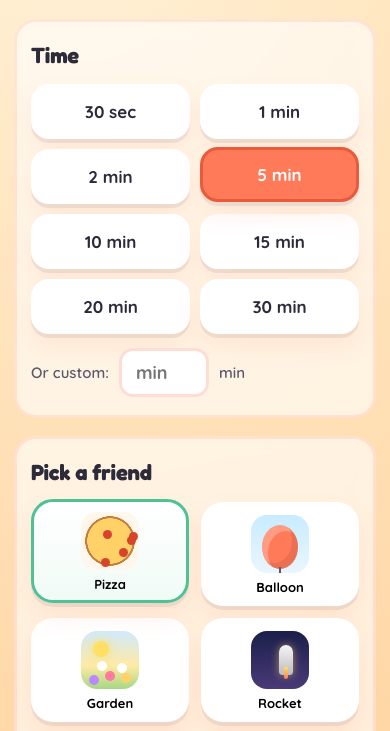
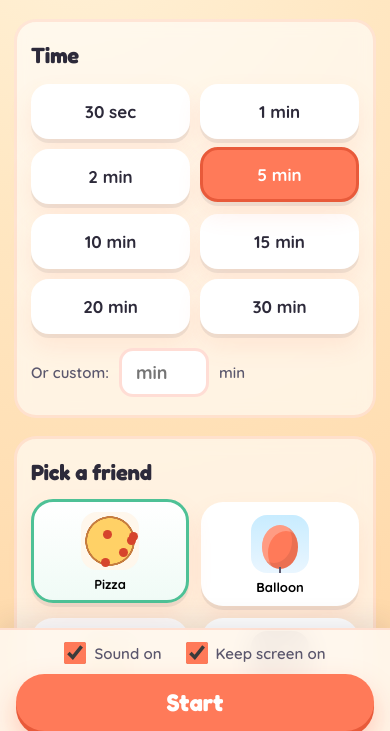
Before and after one commit to dbandrews/timers, a plain HTML site: page index.html in a window 390 px wide. Shown: the part 99-830 px from the top of the page. Drawn offline with Linux system fonts and the light colour scheme.

Commit message:
Pin Sound + Keep-screen-on toggles to bottom on mobile
Previously the toggles and Start button sat at the very bottom of a tall
setup screen and were easy to miss on a phone — especially with iOS
Safari's collapsing URL bar shifting where the fold lands. Made the
.setup-controls a fixed bottom bar on viewports under 520px so both
toggles and the Start button are always visible without scrolling.

Also dropped the html/body { height: 100% } that can break vertical
scrolling on iOS, and switched min-heights to 100dvh where supported so
the layout matches the actual visible area.

Co-Authored-By: Claude Opus 4.7 (1M context) <noreply@anthropic.com>

```diff
--- a/style.css
+++ b/style.css
@@ -19,7 +19,6 @@
 * { box-sizing: border-box; margin: 0; padding: 0; }
 
 html, body {
-  height: 100%;
   overflow-x: hidden;
   -webkit-tap-highlight-color: transparent;
 }
@@ -29,7 +28,9 @@ body {
   font-weight: 600;
   color: var(--ink);
   background: var(--bg-grad);
+  background-attachment: fixed;
   min-height: 100vh;
+  min-height: 100dvh;
   line-height: 1.4;
 }
 
@@ -40,7 +41,7 @@ h1, h2, h3, .display-font {
 }
 
 /* Screens ---------------------------------------------------- */
-.screen { display: none; min-height: 100vh; }
+.screen { display: none; min-height: 100vh; min-height: 100dvh; }
 .screen.visible { display: flex; }
 
 #setup-screen {
@@ -410,16 +411,34 @@ h1, h2, h3, .display-font {
 
 /* Responsive */
 @media (max-width: 520px) {
-  #setup-screen { padding: 20px 14px 32px; gap: 18px; }
+  #setup-screen { padding: 20px 14px 200px; gap: 18px; }
   .panel { padding: 18px 14px 18px; border-radius: 22px; }
   .duration-btn { font-size: 17px; padding: 14px 8px; }
   .viz-thumb { width: 58px; height: 58px; }
   .viz-card { font-size: 13px; padding: 10px 4px 8px; }
-  .start-btn { font-size: 24px; padding: 16px 36px; width: 100%; margin-left: 0; }
-  .setup-controls { flex-direction: column-reverse; align-items: stretch; }
-  .toggle-group { justify-content: center; gap: 10px 22px; }
-  .toggle-pill { justify-content: center; }
-  .run-controls { padding: 12px 14px 16px; }
+
+  .setup-controls {
+    position: fixed;
+    left: 0;
+    right: 0;
+    bottom: 0;
+    z-index: 20;
+    flex-direction: column;
+    align-items: stretch;
+    gap: 10px;
+    margin: 0;
+    padding: 12px 16px calc(14px + env(safe-area-inset-bottom));
+    background: rgba(255, 247, 236, 0.94);
+    -webkit-backdrop-filter: blur(14px);
+    backdrop-filter: blur(14px);
+    border-top: 2px solid rgba(255, 122, 89, 0.18);
+    box-shadow: 0 -8px 24px rgba(45, 42, 58, 0.1);
+  }
+  .toggle-group { justify-content: center; gap: 6px 24px; }
+  .toggle-pill { justify-content: center; font-size: 15px; }
+  .start-btn { font-size: 24px; padding: 14px 24px; width: 100%; margin-left: 0; }
+
+  .run-controls { padding: 12px 14px calc(14px + env(safe-area-inset-bottom)); }
   .ctrl-btn { font-size: 18px; padding: 11px 22px; }
   .time-readout { font-size: 26px; }
 }
```
